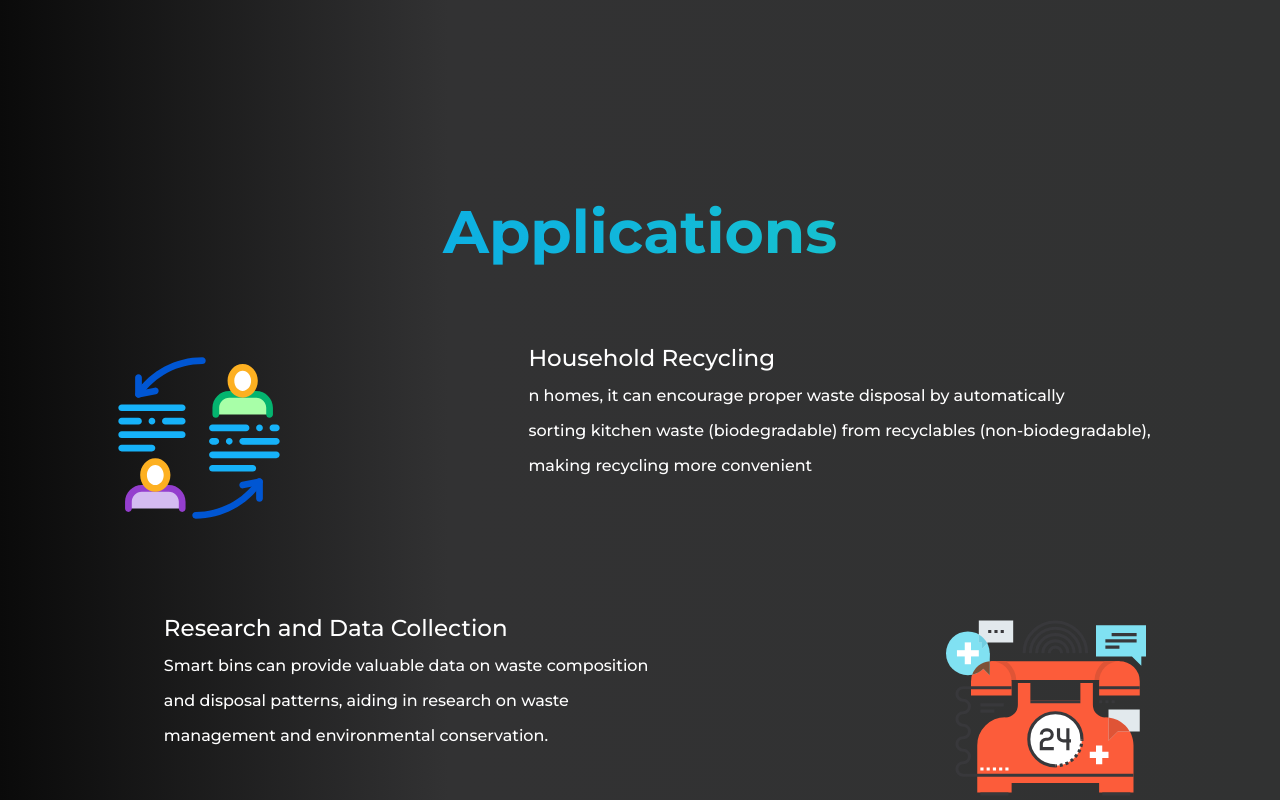
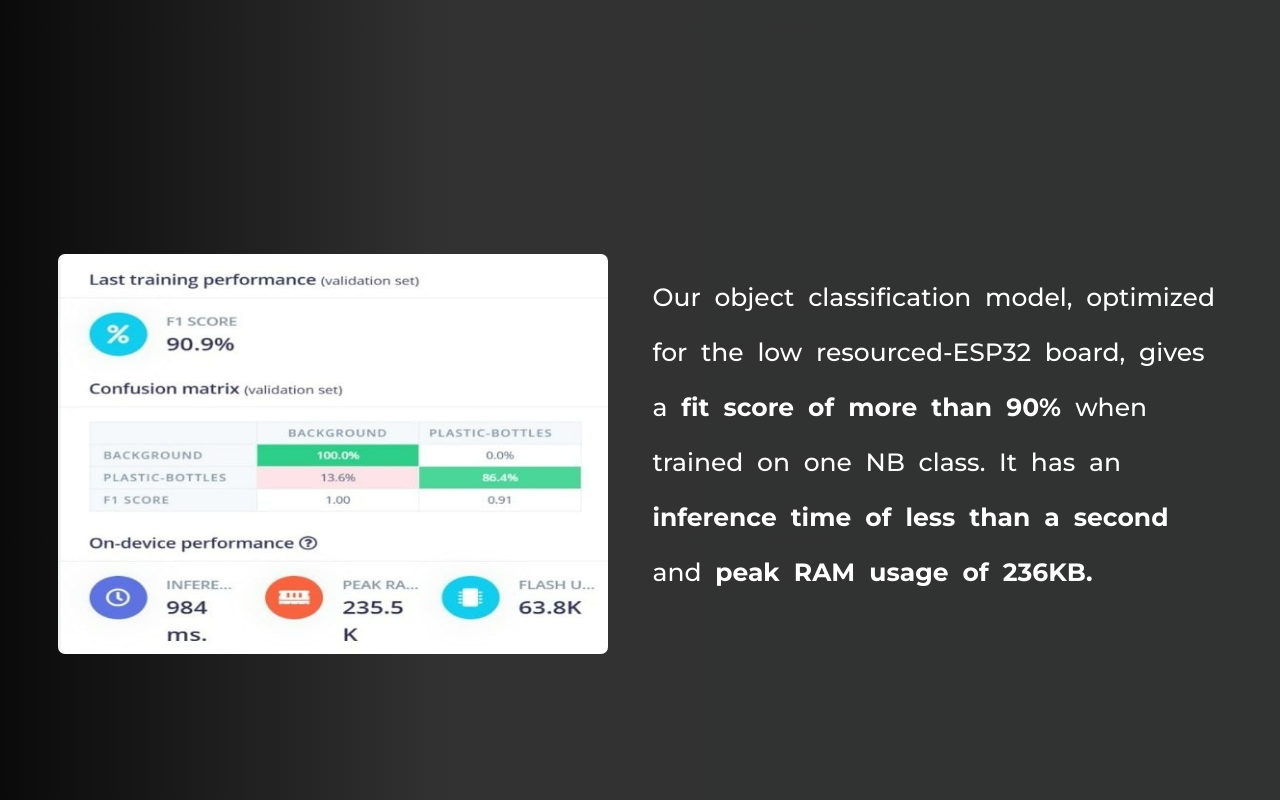
Before and after one commit to vermaanurag1532/sih_2023, a Next.js app: page / in a window 1280 px wide. Shown: the part 1240-2040 px from the top of the page. Built offline with nearby package versions, Linux system fonts and the light colour scheme.

Commit message:
Add: Feature

```diff
--- a/components/Goals/Goals.tsx
+++ b/components/Goals/Goals.tsx
@@ -51,16 +51,6 @@ const Goals = () => {
           </div>
         </div>
       </div>
-      <div className={classes.projectLink}>
-      <h1 className={classes.heading}>
-        <center>
-          Our <span className={classes.gradient}>Project</span>
-        </center>
-      </h1>
-        <center>
-        <iframe className={classes.projectVideo} width="560" height="315" src="https://www.youtube.com/embed/PXW4qtpqiX0?si=iB6939w_33S6sut6" title="YouTube video player" allow="accelerometer; autoplay; clipboard-write; encrypted-media; gyroscope; picture-in-picture; web-share" allowFullScreen></iframe>
-      </center>
-      </div>
     </section>
   );
 };
--- a/components/Header/Header.tsx
+++ b/components/Header/Header.tsx
@@ -44,6 +44,11 @@ const Header = () => {
           </Link>
         </li>
         <li className={clsx(toggle ? classes.fade : '')}>
+          <Link className={classes.links} href="/#project" onClick={() => setToogle(!true)}>
+           Project
+          </Link>
+        </li>
+        <li className={clsx(toggle ? classes.fade : '')}>
           <Link className={classes.joinbtn} href="/career" onClick={() => setToogle(!true)}>
             Team
           </Link>
--- /dev/null
+++ b/components/Project/Project.module.css
@@ -0,0 +1,25 @@
+.projectVideo{
+    border-radius: 14px;
+    height: 250px;
+    width: 350px;
+  }
+
+  .heading {
+    font-size: 35px;
+    font-weight: 600;
+    color: #fff;
+    margin: 10%;
+  }
+
+  @media (min-width: 600px) {
+    .projectVideo{
+        border-radius: 14px;
+        width: 600px;
+         height: 375px;
+      }
+
+      .heading {
+        font-size: 60px;
+        font-weight: 700;
+      }
+  }
--- /dev/null
+++ b/components/Project/Project.tsx
@@ -0,0 +1,16 @@
+import classes from './Project.module.css';
+const Project = () => {
+  return (
+    <div className={classes.projectLink} id="project">
+      <h1 className={classes.heading}>
+        <center>
+          Our <span className={classes.gradient}>Project</span>
+        </center>
+      </h1>
+        <center>
+        <iframe className={classes.projectVideo} width="560" height="315" src="https://www.youtube.com/embed/PXW4qtpqiX0?si=iB6939w_33S6sut6" title="YouTube video player" allow="accelerometer; autoplay; clipboard-write; encrypted-media; gyroscope; picture-in-picture; web-share" allowFullScreen></iframe>
+      </center>
+      </div>
+  );
+};
+export default Project;
--- /dev/null
+++ b/components/Project/index.tsx
@@ -0,0 +1 @@
+export { default } from './Project';
--- /dev/null
+++ b/components/Valide/Valide.module.css
@@ -0,0 +1,70 @@
+.section {
+    display: flex;
+    align-items: center;
+    justify-content: center;
+    flex-direction: column;
+    padding: 40px 20px;
+    margin-top:30px;
+  }
+
+  .display {
+    position: relative;
+    aspect-ratio: 1;
+  }
+
+  .display img{
+    background-size: cover;
+    height: 300px;
+    width: 350px;
+    border-radius: 7px;
+    margin-top: 15%;
+  }
+
+  .content {
+    max-width: 570px;
+    margin-top: 10%;
+  }
+
+  .heading {
+    font-size: 35px;
+    font-weight: 600;
+    line-height: 55px;
+    max-width: 352px;
+  }
+
+  .subtext {
+    font-size: 16px;
+    line-height: 30px;
+    max-width: 370px;
+  }
+
+  @media (min-width: 600px) {
+    .display {
+      width: auto;
+      height: 595px;
+      aspect-ratio: 1;
+    }
+
+    .subtext {
+      font-size: 25px;
+      font-weight: 450;
+      line-height: 55px;
+      word-spacing: 7px;
+      max-width: 570px;
+      margin-top: -180px;
+    }
+
+    .display img{
+      background-size: cover;
+      height: 400px;
+      width: 550px;
+      border-radius: 7px;
+    }
+
+  }
+
+  @media (min-width: 900px) {
+    .section {
+      flex-direction: row;
+    }
+  }
--- /dev/null
+++ b/components/Valide/Valide.tsx
@@ -0,0 +1,16 @@
+import classes from './Valide.module.css';
+const Valide = () => {
+  return (
+    <section className={classes.section} >
+      <div className={classes.display} data-aos="fade-left">
+        <img src="/assets/Valide.jpeg" alt="herobox" />
+      </div>
+      <div className={classes.content} data-aos="fade-right">
+        <p className={classes.subtext}>
+          Our object classification model, optimized for the low resourced-ESP32 board, gives a <b>fit score of more than 90% </b>when trained on one NB class. It has an <b>inference time of less than a second</b> and <b>peak RAM usage of 236KB.</b>
+        </p>
+      </div>
+    </section>
+  );
+};
+export default Valide;
--- /dev/null
+++ b/components/Valide/index.tsx
@@ -0,0 +1 @@
+export { default } from './Valide';
--- a/components/index.ts
+++ b/components/index.ts
@@ -6,5 +6,7 @@ import About from './About';
 import Features from './Features';
 import AOS from './AOS';
 import Career from './Career';
+import Valide from './Valide';
+import Project from './Project';
 
-export { Layout, Herobox, Stats, Goals, About, Features, AOS, Career };
+export { Layout, Herobox, Stats, Goals, About, Features, AOS, Career, Valide, Project};
--- a/constants/featuers.ts
+++ b/constants/featuers.ts
@@ -3,7 +3,7 @@ export const features = [
     img: '/assets/feature1.svg',
     title: 'Household Recycling',
     points: [
-      'n homes, it can encourage proper waste disposal by automatically',
+      'In homes, it can encourage proper waste disposal by automatically',
       "sorting kitchen waste (biodegradable) from recyclables (non-biodegradable),",
       'making recycling more convenient',
     ],
--- a/pages/index.tsx
+++ b/pages/index.tsx
@@ -1,4 +1,4 @@
-import { Herobox, Stats, Goals, About, Features } from '@/components';
+import { Herobox, Stats, Goals, About, Features , Valide , Project} from '@/components';
 import Head from 'next/head';
 
 const index = () => {
@@ -9,8 +9,10 @@ const index = () => {
       </Head>
       <Herobox />
       <About />
+      <Valide />
       <Features />
       <Goals />
+      <Project />
     </>
   );
 };
```
Also changed, not shown: public/assets/Valide.jpeg (added).
